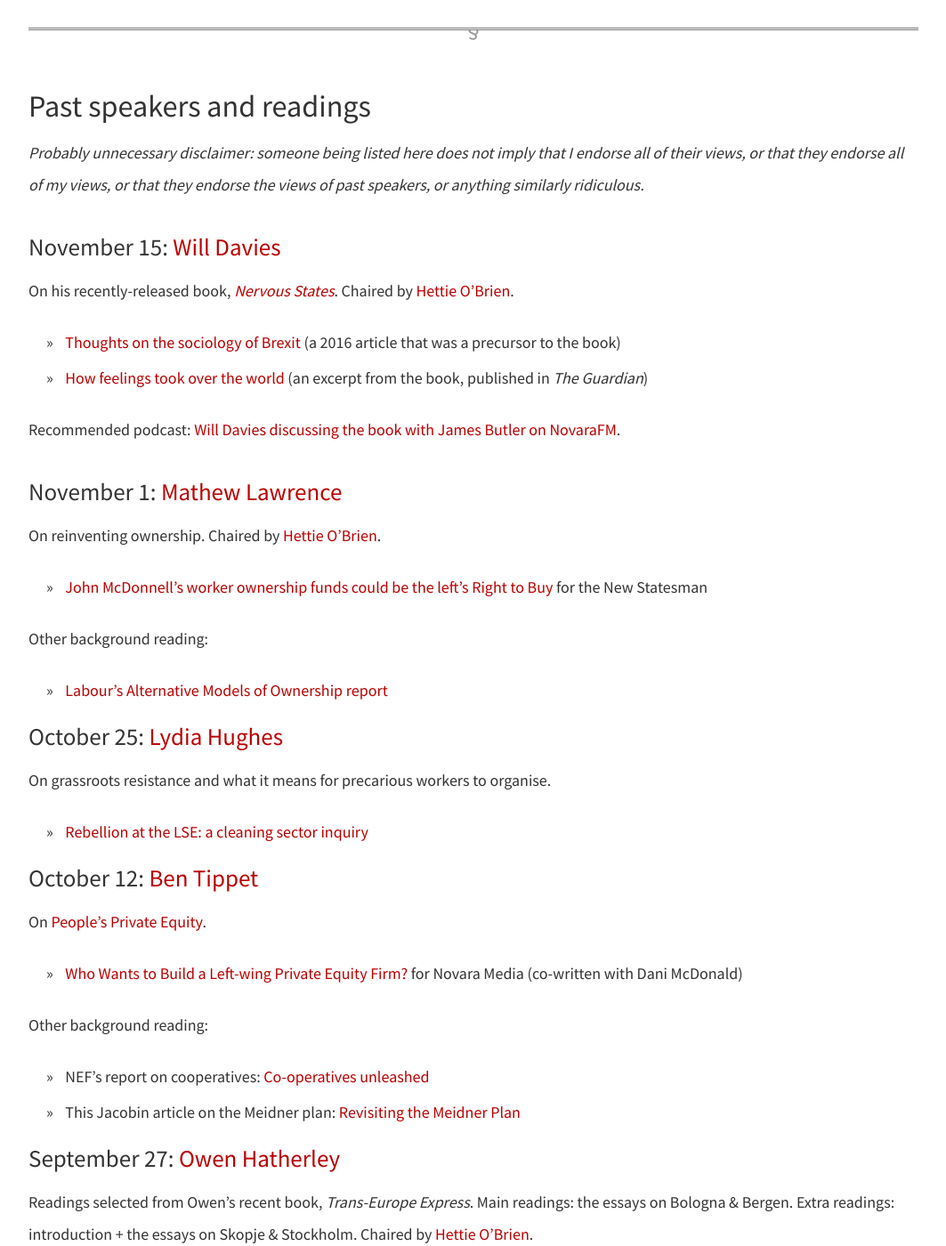
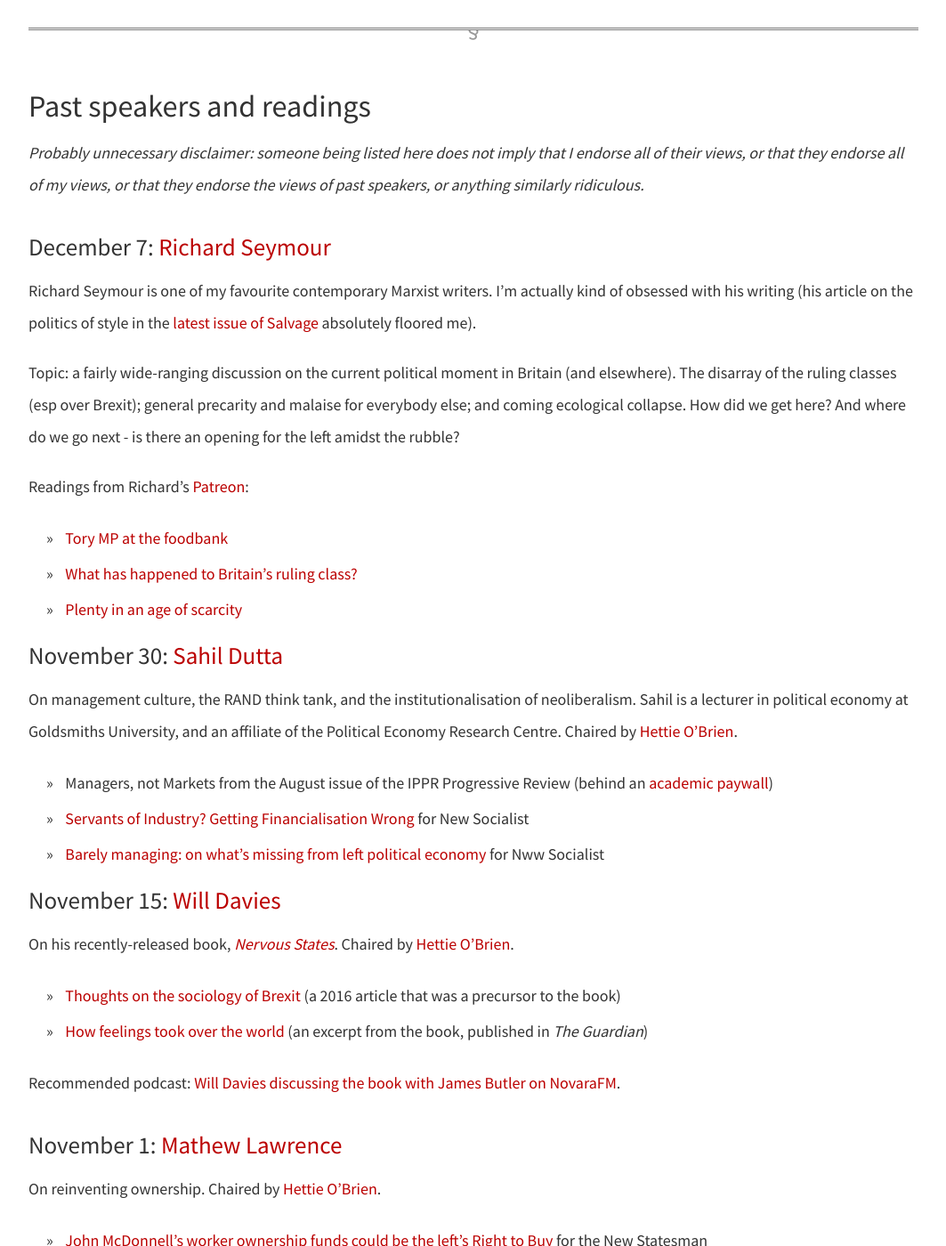
Before and after one commit to dellsystem/dellsystem.github.io, a Jekyll site: the page built from reading-group/index.md, in a window 1280 px wide and 1400 px high, scrolled down 1123 px. Shown: the whole window at 89% size, without its empty margins (108-1171 px from the left). Built offline with Jekyll 4.4.1, drawn with Linux system fonts in a browser that asks for light colours.

Commit message:
Add info on latest reading group sessions

```diff
--- a/reading-group/index.md
+++ b/reading-group/index.md
@@ -22,6 +22,26 @@ If you've written articles that you'd like participants to read in order to fram
 ## Past speakers and readings
 
 _Probably unnecessary disclaimer: someone being listed here does not imply that I endorse all of their views, or that they endorse all of my views, or that they endorse the views of past speakers, or anything similarly ridiculous._
+
+### December 7: [Richard Seymour](https://twitter.com/leninology)
+
+Richard Seymour is one of my favourite contemporary Marxist writers. I'm actually kind of obsessed with his writing (his article on the politics of style in the [latest issue of Salvage](https://salvagequarterly.bigcartel.com/product/issue-6) absolutely floored me).
+
+Topic: a fairly wide-ranging discussion on the current political moment in Britain (and elsewhere). The disarray of the ruling classes (esp over Brexit); general precarity and malaise for everybody else; and coming ecological collapse. How did we get here? And where do we go next - is there an opening for the left amidst the rubble?
+
+Readings from Richard's [Patreon](https://www.patreon.com/richardseymourwtf):
+
+* [Tory MP at the foodbank](https://www.patreon.com/posts/tory-mp-at-23091249)
+* [What has happened to Britain's ruling class?](https://www.patreon.com/posts/what-has-to-21641230)
+* [Plenty in an age of scarcity](https://www.patreon.com/posts/plenty-in-age-of-21068944)
+
+### November 30: [Sahil Dutta](https://twitter.com/sahildutta)
+
+On management culture, the RAND think tank, and the institutionalisation of neoliberalism. Sahil is a lecturer in political economy at Goldsmiths University, and an affiliate of the Political Economy Research Centre. Chaired by [Hettie O'Brien](https://twitter.com/hettieveronica).
+
+* Managers, not Markets from the August issue of the IPPR Progressive Review (behind an [academic paywall](https://onlinelibrary.wiley.com/doi/full/10.1111/newe.12102))
+* [Servants of Industry? Getting Financialisation Wrong](https://newsocialist.org.uk/servants-of-industry/) for New Socialist
+* [Barely managing: on what’s missing from left political economy](https://newsocialist.org.uk/barely-managing-on-whats-missing-from-left-political-economy/) for Nww Socialist
 
 ### November 15: [Will Davies](https://twitter.com/davies_will)
 
```
